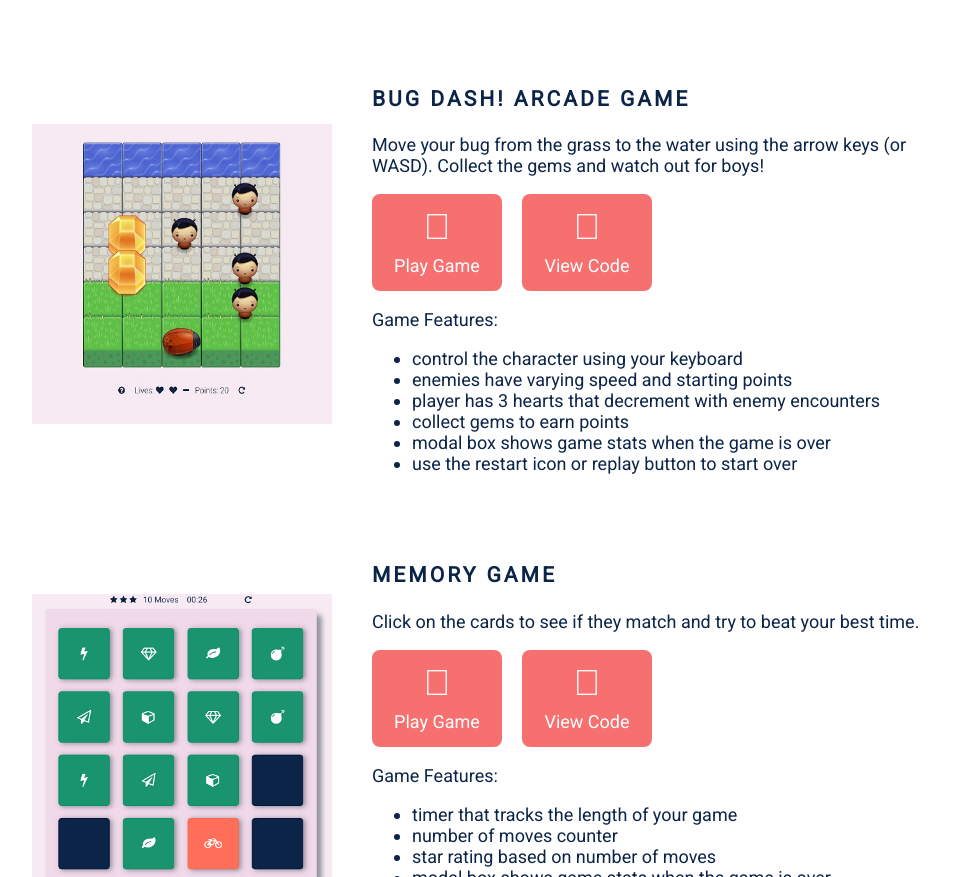
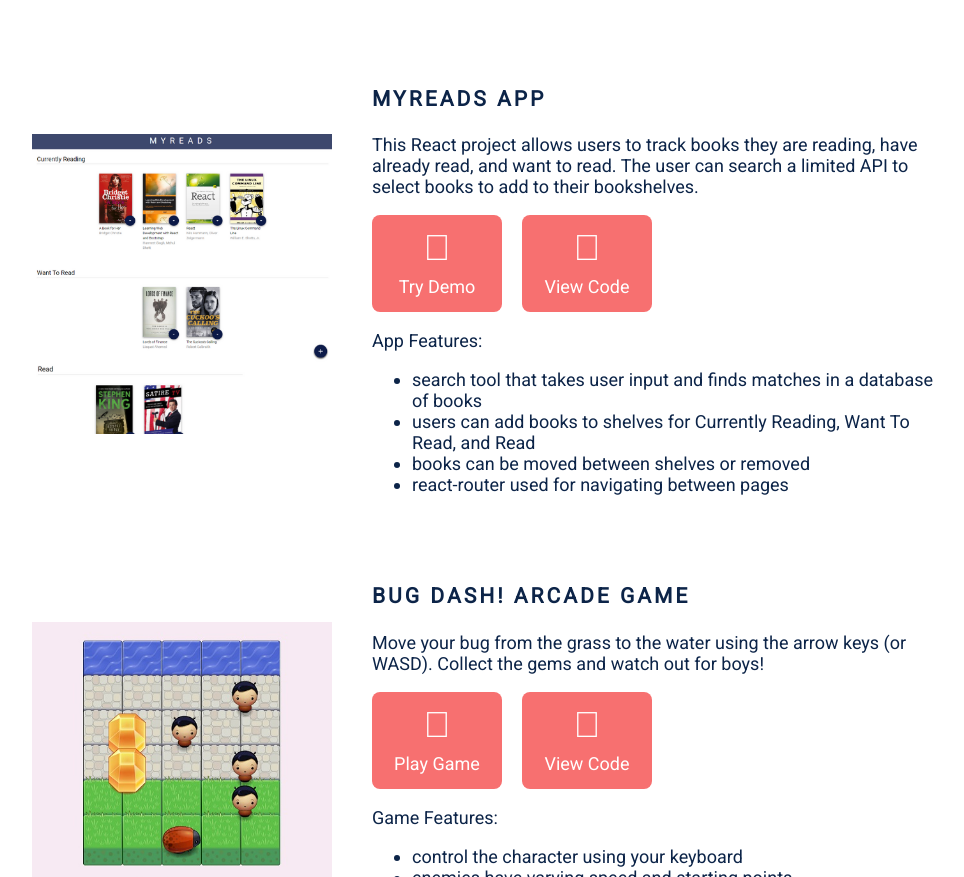
Before and after one commit to reyla/portfolio, a plain HTML site: page index.html in a window 1280 px wide. Shown: the part 1566-2443 px from the top of the page, without its empty margins (168-1132 px from the left). Drawn offline with nearby package versions, Linux system fonts and the light colour scheme.

Commit message:
Add MyReads to code portfolio

```diff
--- a/index.html
+++ b/index.html
@@ -94,6 +94,7 @@
         <div id="code">
           <h2 class="title">Code</h2>
           <!-- Portfolio Item Start -->
+
           <div class="portfolio-item">
             <div class="portfolio-left">
               <div class="image-container">
@@ -150,6 +151,63 @@
               </ul>
             </div>
           </div>
+          <!-- Portfolio Item Start -->
+          <div class="portfolio-item">
+            <div class="portfolio-left">
+              <div class="image-container">
+                <div class="image">
+                  <a
+                    href="https://reyla.github.io/myreads"
+                    target="_blank" rel="noopener noreferrer"
+                  ><img
+                    class="portfolio-image"
+                    src="img/myreads-470.png"
+                    alt="MyReads App"
+                  /></a>
+                </div>
+              </div>
+            </div>
+            <div class="portfolio-right">
+              <h3 class="portfolio-item-title">MyReads App</h3>
+              <p>
+                This React project allows users to track books they are reading, have already read, and want to read. The user can search a limited API to select books to add to their bookshelves.
+              </p>
+              <div class="portfolio-item-details module-side">
+                <div class="play-demo">
+                  <a
+                    href="https://reyla.github.io/myreads"
+                    target="_blank" rel="noopener noreferrer"
+                  >
+                    <div class="code-icon">
+                      <i class="fal fa-play fa-2x"></i>
+                    </div>
+                    <div class="code-link">Try Demo</div>
+                  </a>
+                </div>
+                <div class="spacer"></div>
+                <div class="view-code">
+                  <a
+                    href="https://github.com/reyla/myreads"
+                    target="_blank" rel="noopener noreferrer"
+                  >
+                    <div class="code-icon">
+                      <i class="fal fa-file-code fa-2x"></i>
+                    </div>
+                    <div class="code-link">View Code</div>
+                  </a>
+                </div>
+              </div>
+
+              <p>App Features:</p>
+              <ul class="features-list">
+                <li>search tool that takes user input and finds matches in a database of books</li>
+                <li>users can add books to shelves for Currently Reading, Want To Read, and Read</li>
+                <li>books can be moved between shelves or removed</li>
+                <li>react-router used for navigating between pages</li>
+              </ul>
+            </div>
+          </div>
+
           <!-- Portfolio Item Start -->
           <div class="portfolio-item">
             <div class="portfolio-left">
```
Also changed, not shown: img/myreads-470.png (added).
